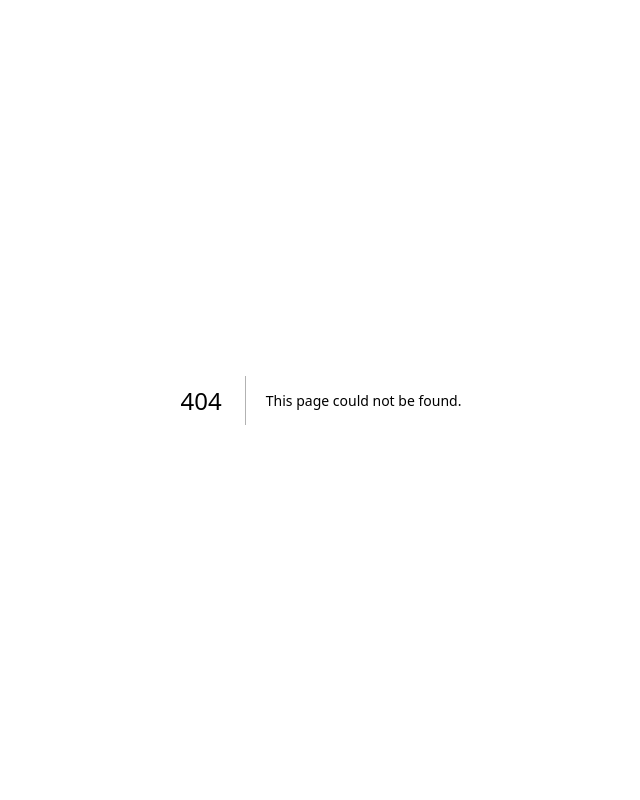
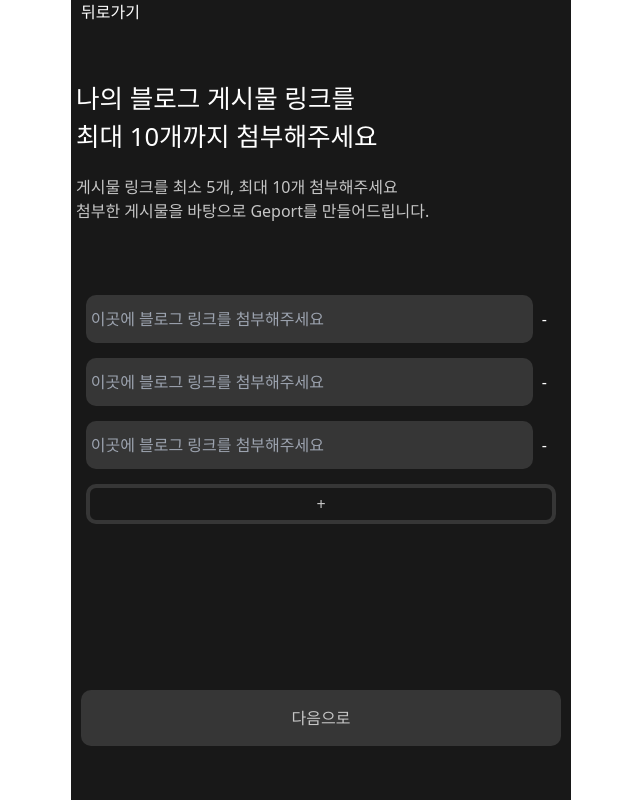
Before and after one commit to GO-GlobalOptimum/Geport-MVP-FE, a Next.js app: page /geport/link in a window 1280 px wide. Before the commit this address had no page. Shown: the whole page, without its empty margins (319-959 px from the left). Built offline with nearby package versions, Linux system fonts and the light colour scheme.

Commit message:
feat: geport/link 부분 개발, questionlist 추가 및 삭제 등 기능 추가

```diff
--- /dev/null
+++ b/src/app/geport/link/page.js
@@ -0,0 +1,98 @@
+"use client"
+import { useState, useRef, useEffect } from 'react';
+import { useRouter } from 'next/navigation';
+
+const Question = (props) => {
+    return (
+        <div style={{borderStyle: "round",
+            margin: "3%", width: "94%", height : "12%", borderRadius: "10px", display: "flex"}}>
+            <input
+                style={{backgroundColor: "#363636", width: "95%", height: "100%", borderRadius: "10px", paddingLeft: "1%"}}
+                placeholder = "이곳에 블로그 링크를 첨부해주세요" value={props.question.content}
+                onChange={(e) => props.updateQuestionContent(props.question.id, e.target.value)}/>
+            <button style={{width:"5%", height:"100%"}}
+                    onClick={()=>(props.removeItem(props.question))}> - </button>
+        </div>
+    )
+};
+export default function GeportLink(){
+    const router = useRouter();
+    const [questionList, setQuestionList] = useState([
+        {id : 1, content: ""}, {id : 2, content: ""}, {id : 3, content: ""}
+    ]);
+    const [count, setCount] = useState(4);
+
+    // id가 2인 요소를 제거하는 함수
+    const removeItem = (props) => {
+        setQuestionList(currentList => currentList.filter(item => item.id !== props.id));
+    };
+
+// id가 2인 요소를 다시 추가하는 함수
+    const addItem = (props) => {
+        setQuestionList(currentList => [...currentList, props]);
+        setCount(prevCount => prevCount + 1);
+    };
+
+    const updateQuestionContent = (id, newContent) => {
+        const updatedQuestions = questionList.map(question =>
+            question.id === id ? { ...question, content: newContent } : question
+        );
+        setQuestionList(updatedQuestions);
+    };
+
+    return (
+        <div style={{
+            backgroundColor: "#181818",
+            height: '100vh',
+            color: 'white',
+            display: 'flex',
+            flexDirection: 'column',
+            weight: "100%"
+        }}>
+            <div style={{width: "100%", height: "10%"}}>
+                <div style={{width: "15%", height: "100%", marginLeft:"2%"}}>
+                    <button onClick={() => {
+                        router.push('/');
+                    }}>뒤로가기
+                    </button>
+                </div>
+            </div>
+            <div style={{width: "100%", height: "10%", fontSize: "1.6em", marginBottom:"3%", marginLeft: "1%"}}>
+                나의 블로그 게시물 링크를 <br/>
+                최대 10개까지 첨부해주세요
+            </div>
+            <div style={{width: "100%", height: "10%", fontSize: "1em", marginBottom:"5%", color:"#C6C6C6", marginLeft: "1%"}}>
+                게시물 링크를 최소 5개, 최대 10개 첨부해주세요 <br/>
+                첨부한 게시물을 바탕으로 Geport를 만들어드립니다.
+            </div>
+            <div style={{width: "100%", height: "50%", overflowY: "auto"}}>
+                {
+                    questionList.map((question) => {
+                        return <Question question={question} key={question.id}
+                                         updateQuestionContent={updateQuestionContent}
+                                         removeItem={removeItem}/>
+                    })
+                }
+                <div style={{ width: "94%", height: "10%", borderStyle: "round", borderWidth: "4px", borderColor: "#363636",
+                    margin: "3%", borderRadius: "10px", display: "flex",
+                    alignItems: "center", justifyContent: "center", color: "#C6C6C6"}}
+
+                    onClick={()=>{
+                        addItem({id : count, content: ""})
+                    }}>
+                    +
+                </div>
+            </div>
+            <div style={{
+                width: "96%", height: "7%", backgroundColor: "#363636", borderRadius: "10px",
+                margin: "2%", marginBottom : "6%", color: "#C6C6C6", display: "flex",
+                        alignItems: "center", justifyContent: "center"}}
+                onClick={()=>{
+                    router.push("/geport");
+                }}>
+                다음으로
+            </div>
+        </div>
+    );
+
+}
--- a/src/app/view/page.js
+++ b/src/app/view/page.js
@@ -5,7 +5,7 @@ export default function view() {
     return (
         <div style={{backgroundColor: "#181818", height: '100vh', color: 'white', display: 'flex', justifyContent: 'center', alignItems: 'center', flexDirection: 'column'}}>
             <div style = {{marginTop : '30px'}}>
-                <Image src={"image/logo.svg"} width={120} height={120}/>
+                <Image src={"/image/logo.svg"} width={120} height={120}/>
             </div>
             <h2 style={{color:'white', fontSize: '24px', padding : '40px'}}>히든코드를 받으셨나요?</h2>
             <div style={{marginTop: '30px', textAlign: 'center'}}>
```
